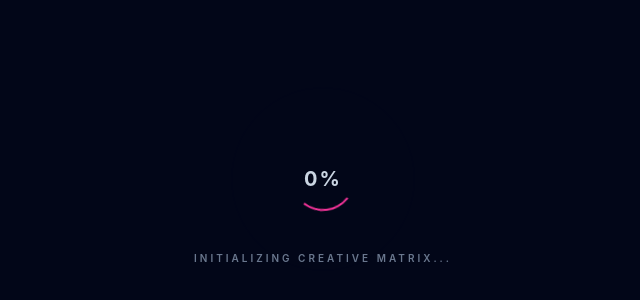
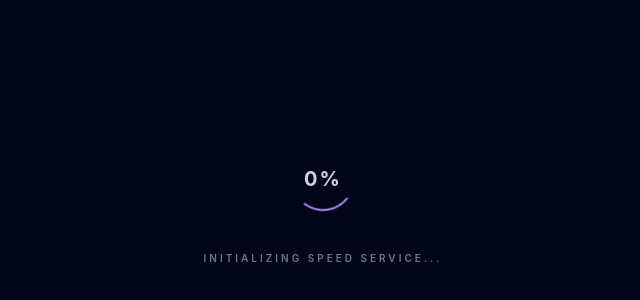
Before and after one commit to Amirali2agh/speed-site, a React (Vite) app: page / in a window 1280 px wide. Shown: the part 202-502 px from the top of the page, without its empty margins (317-957 px from the left). Built offline with nearby package versions, Linux system fonts and the light colour scheme.

Commit message:
Update preloader branding

```diff
--- a/src/components/Preloader.jsx
+++ b/src/components/Preloader.jsx
@@ -1,4 +1,4 @@
-import React, { useState, useEffect } from 'react';
+import React, { useEffect, useState } from 'react';
 import { useProgress } from '@react-three/drei';
 
 export default function Preloader({ onComplete }) {
@@ -7,25 +7,25 @@ export default function Preloader({ onComplete }) {
   const [show, setShow] = useState(true);
   const [unmount, setUnmount] = useState(false);
 
-  // Smooth out the percentage counter so it crawls naturally instead of flashing instantly
   useEffect(() => {
     let timer;
+
     if (localProgress < progress) {
-      // Increment the counter smoothly
-      timer = setTimeout(() => setLocalProgress((prev) => Math.min(prev + 1, progress)), 12);
-    } else if (!active && localProgress >= 100) {
-      // Once loaded, trigger the fade-out timeline
+      timer = setTimeout(() => {
+        setLocalProgress((prev) => Math.min(prev + 1, progress));
+      }, 12);
+    } else if (!active && localProgress >= 100 && show) {
       const fadeTimer = setTimeout(() => {
-        setShow(false); // Triggers the Tailwind opacity transition
-        onComplete();   // Notifies the parent component to fade-in the UI and Navbar
-
-        // Completely remove the loader from the DOM after the animation finishes
+        setShow(false);
+        onComplete();
         setTimeout(() => setUnmount(true), 800);
       }, 500);
+
       return () => clearTimeout(fadeTimer);
     }
+
     return () => clearTimeout(timer);
-  }, [progress, localProgress, active, onComplete]);
+  }, [progress, localProgress, active, show, onComplete]);
 
   if (unmount) return null;
 
@@ -35,18 +35,16 @@ export default function Preloader({ onComplete }) {
         show ? 'opacity-100' : 'opacity-0 scale-105 pointer-events-none'
       }`}
     >
-      {/* Sleek rotating ring decoration wrapping the numeric percentage */}
       <div className="relative w-24 h-24 mb-6 flex items-center justify-center">
-        <div className="absolute inset-0 rounded-full border border-violet-500/10 animate-ping" />
-        <div className="absolute w-16 h-16 rounded-full border-2 border-t-pink-500 border-r-transparent border-b-transparent border-l-transparent animate-spin" />
+        <div className="absolute inset-0 rounded-full border border-cyan-400/10 animate-ping" />
+        <div className="absolute w-16 h-16 rounded-full border-2 border-t-violet-400 border-r-transparent border-b-transparent border-l-transparent animate-spin" />
         <span className="text-xl font-bold tracking-widest text-slate-300">
           {Math.round(localProgress)}%
         </span>
       </div>
 
-      {/* Futuristic status text indicator */}
       <h2 className="text-[10px] tracking-[0.3em] font-semibold text-slate-400 uppercase animate-pulse">
-        Initializing Creative Matrix...
+        Initializing Speed Service...
       </h2>
     </div>
   );
```
